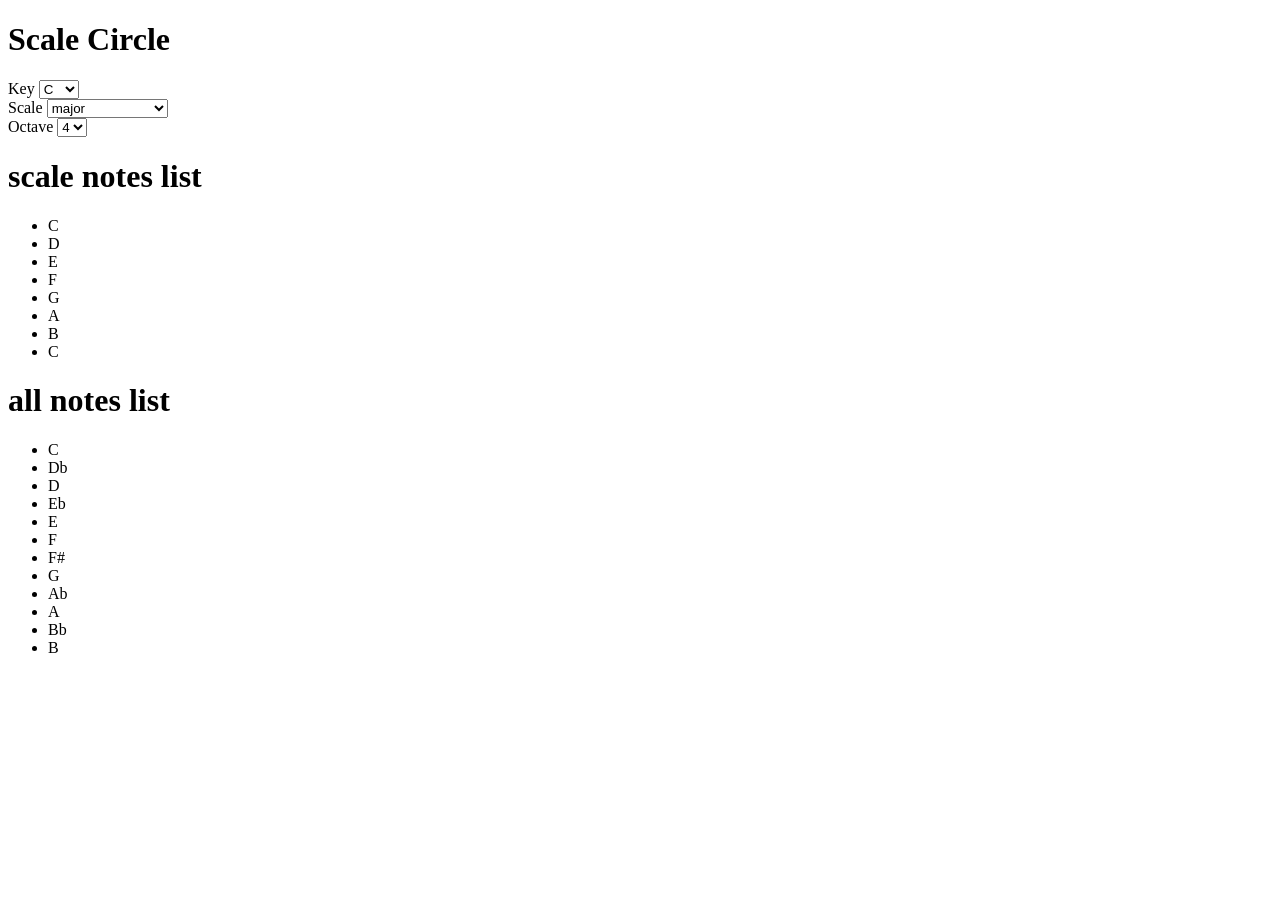
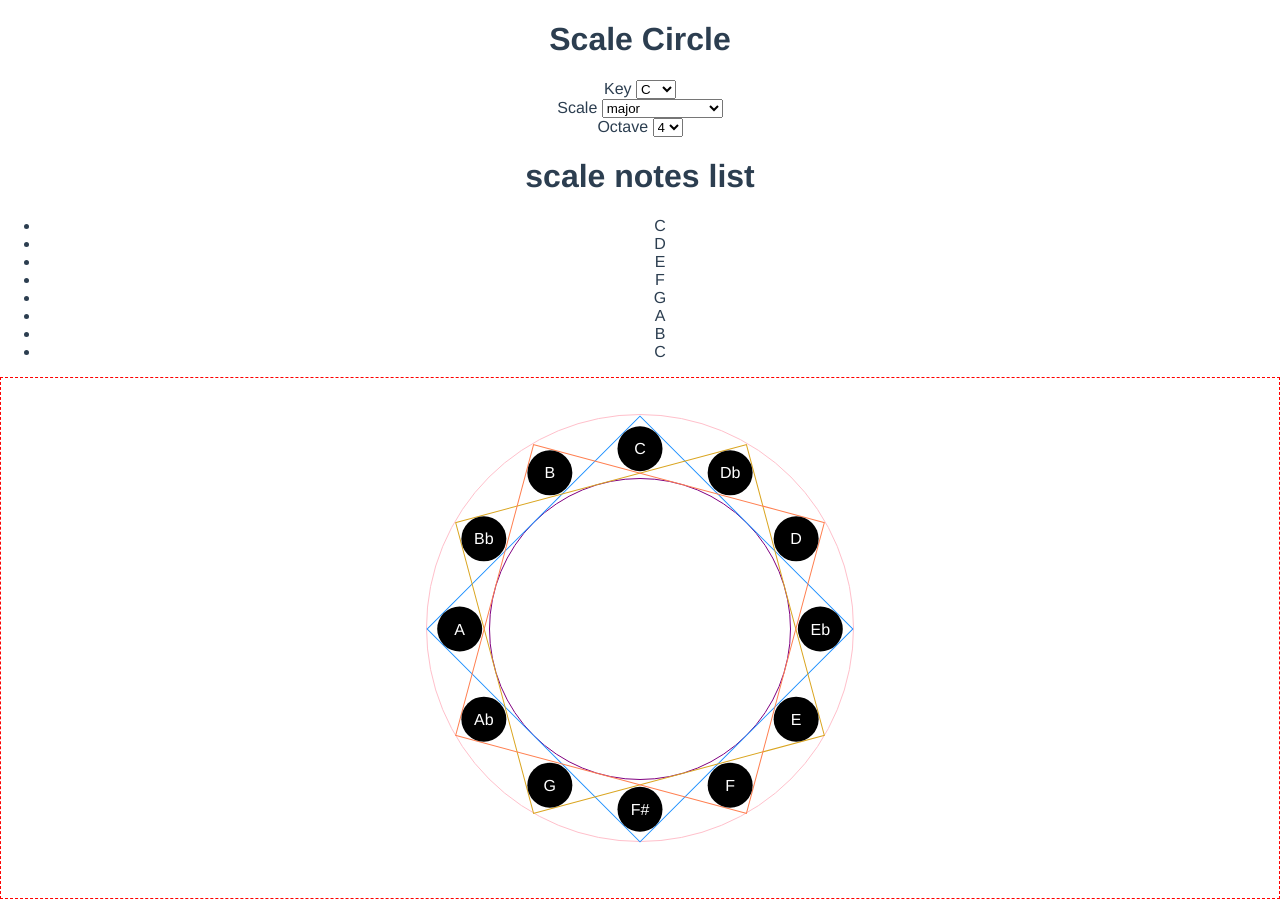
Before and after one commit to mrChernicharo/scale-circle, a website built with Vite: page index.html in a window 1280 px wide. Before the commit the page ends 800 px from the top, so only its background shows below. Built offline with nearby package versions, Linux system fonts and the light colour scheme.

Commit message:
setting notes like you should

```diff
--- a/index.html
+++ b/index.html
@@ -25,10 +25,33 @@
 			<h1>scale notes list</h1>
 			<ul id="scale-notes-list"></ul>
 		</div>
-		<div>
-			<h1>all notes list</h1>
-			<ul id="all-notes-list"></ul>
+
+		<div id="notes-circle">
+			<div class="container">
+				<div id="outer-circle"></div>
+				<div id="inner-circle"></div>
+
+				<div id="s1" class="square">
+					<div class="note n-1"></div>
+					<div class="note n-4"></div>
+					<div class="note n-7"></div>
+					<div class="note n-10"></div>
+				</div>
+				<div id="s2" class="square">
+					<div class="note n-2"></div>
+					<div class="note n-5"></div>
+					<div class="note n-8"></div>
+					<div class="note n-11"></div>
+				</div>
+				<div id="s3" class="square">
+					<div class="note n-3"></div>
+					<div class="note n-6"></div>
+					<div class="note n-9"></div>
+					<div class="note n-12"></div>
+				</div>
+			</div>
 		</div>
+
 		<script type="module" src="/src/main.ts"></script>
 	</body>
 </html>
--- a/src/lib/constants.ts
+++ b/src/lib/constants.ts
@@ -15,6 +15,7 @@ export const SEMITONE_TABLE = {
     '11': 17, '#11': 18, b13: 20, '13': 21,
 };
 
+// prettier-ignore
 export const SCALES: { [k: string]: Scale } = {
     major: ['2', '2', 'b2', '2', '2', '2', 'b2'],
     minor: ['2', 'b2', '2', '2', 'b2', '2', '2'],
@@ -23,6 +24,7 @@ export const SCALES: { [k: string]: Scale } = {
     'minor pentatonic': ['m3', '2', '2', 'm3', '2'],
     'major pentatonic': ['2', '2', 'm3', '2', 'm3'],
     dorian: ['2', 'b2', '2', '2', '2', 'b2', '2'],
+    chromatic: ['b2','b2','b2','b2','b2','b2','b2','b2','b2','b2','b2','b2']
 };
 
 // prettier-ignore
--- a/src/lib/helpers.ts
+++ b/src/lib/helpers.ts
@@ -21,24 +21,16 @@ export const setAppState = (props: Partial<AppState>) => {
 	const tempState = { ...appState, ...props };
 	const { key, scale: scaleName, octave } = tempState;
 
-	tempState.notes = KEY_NOTES[key];
+	tempState.notes = getScaleIntoNotes(key, 'chromatic', octave);
 
-	const semitones = getSemitones(scaleName);
-
-	const scaleNotes = semitonesIntoNotes(
-		key,
-		octave,
-		semitones,
-		tempState.notes
-	);
-
-	tempState.scaleNotes = scaleNotes;
+	tempState.scaleNotes = getScaleIntoNotes(key, scaleName, octave);
 
 	appState = tempState;
 	console.log('setAppState', appState);
 
-	updateAllNotesList();
 	updateScaleNotesList();
+	updateCircleNote();
+	updateCircleScaleNote();
 };
 
 // DOM actions
@@ -105,16 +97,15 @@ export const updateScaleNotesList = () => {
 	});
 };
 
-export const updateAllNotesList = () => {
-	const ul = document.querySelector<HTMLUListElement>('#all-notes-list')!;
-
-	ul.innerHTML = '';
-	appState.notes.forEach(note => {
-		const li = document.createElement('li');
-		li.textContent = note;
-		ul.append(li);
+export const updateCircleNote = () => {
+	appState.notes.forEach((note, i) => {
+		if (i === 12) return; // there ain't no 13th note
+		const el = document.querySelector(`.note.n-${i + 1}`)!;
+		el.textContent = note.name;
 	});
 };
+
+export const updateCircleScaleNote = () => {};
 
 // plucking notes
 const getSemitones = (scaleName: string) => {
@@ -157,3 +148,20 @@ export const semitonesIntoNotes = (
 
 	return [root, ...otherNotes];
 };
+
+export const getScaleIntoNotes = (
+	key: string,
+	scaleName: string,
+	octave: number
+) => {
+	const semitones = getSemitones(scaleName);
+
+	const scaleNotes = semitonesIntoNotes(
+		key,
+		octave,
+		semitones,
+		KEY_NOTES[key]
+	);
+
+	return scaleNotes;
+};
--- a/src/lib/types.ts
+++ b/src/lib/types.ts
@@ -2,7 +2,7 @@ export interface AppState {
 	key: string;
 	scale: string;
 	octave: number;
-	notes: string[];
+	notes: Note[];
 	scaleNotes: Note[];
 }
 
--- a/src/style.css
+++ b/src/style.css
@@ -1,8 +1,121 @@
-#app {
-  font-family: Avenir, Helvetica, Arial, sans-serif;
-  -webkit-font-smoothing: antialiased;
-  -moz-osx-font-smoothing: grayscale;
-  text-align: center;
-  color: #2c3e50;
-  margin-top: 60px;
+:root {
+	--rotation: 45deg;
 }
+
+body {
+	font-family: Avenir, Helvetica, Arial, sans-serif;
+	-webkit-font-smoothing: antialiased;
+	-moz-osx-font-smoothing: grayscale;
+	text-align: center;
+	color: #2c3e50;
+	box-sizing: border-box;
+	margin: 0;
+	/* margin-top: 60px; */
+}
+
+.container {
+	border: 1px dashed red;
+	height: 520px;
+	position: relative;
+	display: flex;
+	justify-content: center;
+}
+
+#outer-circle {
+	border: 1px solid pink;
+	border-radius: 50%;
+	position: absolute;
+	top: 36px;
+	height: 426px;
+	width: 426px;
+}
+
+#inner-circle {
+	border: 1px solid purple;
+	border-radius: 50%;
+	position: absolute;
+	top: 100px;
+	height: 300px;
+	width: 300px;
+}
+
+.square {
+	position: absolute;
+	top: 100px;
+	height: 300px;
+	width: 300px;
+	color: white;
+	z-index: 0;
+}
+
+.note {
+	position: absolute;
+	background: black;
+	color: #fff;
+	width: 45px;
+	height: 45px;
+	display: flex;
+	align-items: center;
+	justify-content: center;
+	border-radius: 50%;
+	cursor: pointer;
+	z-index: 10;
+}
+
+.note.active {
+	background: lightgreen;
+}
+
+.n-1,
+.n-2,
+.n-3 {
+	transform: translate(-50%, -50%);
+}
+
+.n-4,
+.n-5,
+.n-6 {
+	right: 0;
+	transform: translate(50%, -50%);
+}
+
+.n-7,
+.n-8,
+.n-9 {
+	right: 0;
+	bottom: 0;
+	transform: translate(50%, 50%);
+}
+
+.n-10,
+.n-11,
+.n-12 {
+	bottom: 0;
+	transform: translate(-50%, 50%);
+}
+
+#s1 {
+	border: 1px solid dodgerblue;
+	background: transparent;
+	transform: rotate(var(--rotation));
+}
+
+#s2 {
+	border: 1px solid goldenrod;
+	background: transparent;
+	transform: rotate(calc(var(--rotation) + 30deg));
+}
+#s3 {
+	border: 1px solid coral;
+	background: transparent;
+	transform: rotate(calc(var(--rotation) + 60deg));
+}
+#s1 .note {
+	transform: rotate(-45deg);
+}
+#s2 .note {
+	transform: rotate(-75deg);
+}
+#s3 .note {
+	transform: rotate(-105deg);
+}
```
Lines whose indentation alone changed are shown as unchanged.
